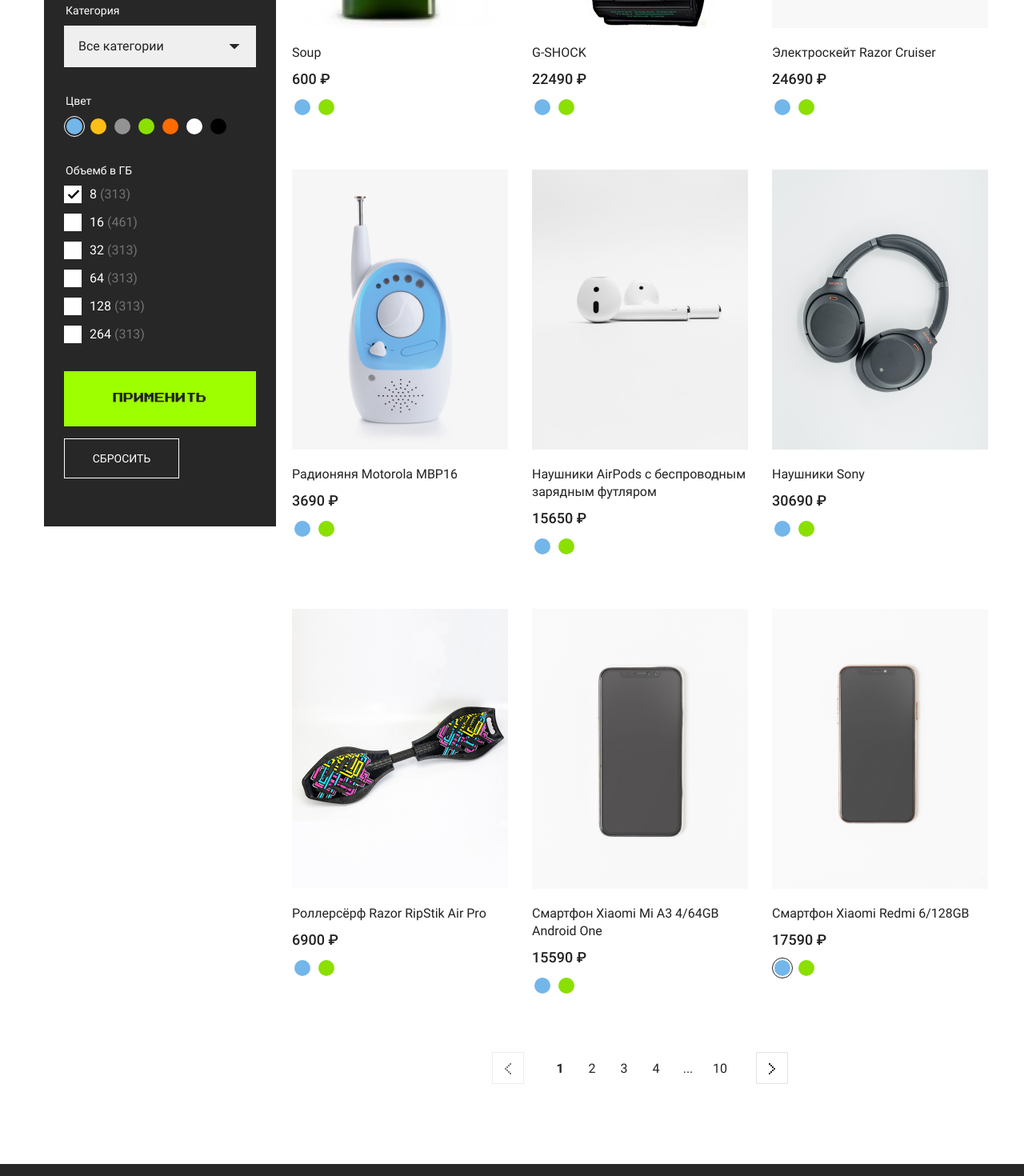
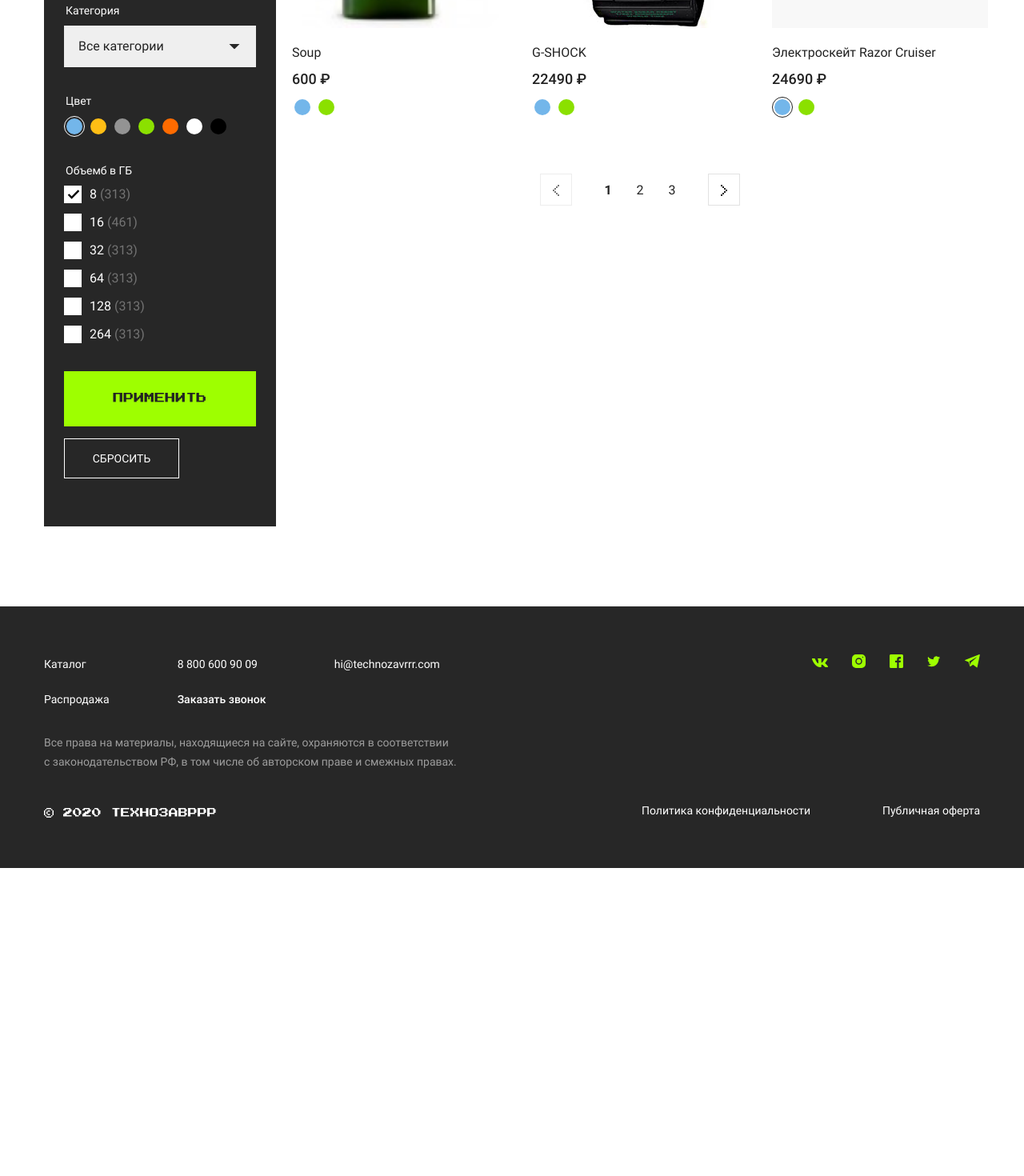
Before and after one commit to k0ndratov/technozavrrr, a Vue app: page / in a window 1280 px wide. Shown: the part 540-2010 px from the top of the page at 80% size. After the commit the page ends 1625 px from the top, so only its background shows below. Built offline with nearby package versions, Linux system fonts and the light colour scheme.

Commit message:
cut out 3.2 task

```diff
--- a/src/App.vue
+++ b/src/App.vue
@@ -1,57 +1,8 @@
 <template>
 <div>
   <section class="catalog">
-  <ProductList :products="products"/>
-  <ul class="catalog__pagination pagination">
-    <li class="pagination__item">
-      <a class="pagination__link pagination__link--arrow pagination__link--disabled"
-        aria-label="Предыдущая страница">
-        <svg width="8" height="14" fill="currentColor">
-          <use xlink:href="#icon-arrow-left"></use>
-        </svg>
-      </a>
-    </li>
-    <li class="pagination__item">
-      <a class="pagination__link pagination__link--current">
-        1
-      </a>
-    </li>
-    <li class="pagination__item">
-      <a class="pagination__link" href="#">
-        2
-      </a>
-    </li>
-    <li class="pagination__item">
-      <a class="pagination__link" href="#">
-        3
-      </a>
-    </li>
-    <li class="pagination__item">
-      <a class="pagination__link" href="#">
-        4
-      </a>
-    </li>
-    <li class="pagination__item">
-      <a class="pagination__link" href="#">
-        ...
-      </a>
-    </li>
-    <li class="pagination__item">
-      <a class="pagination__link" href="#">
-        10
-      </a>
-    </li>
-    <li class="pagination__item">
-      <a
-        class="pagination__link pagination__link--arrow"
-        href="#"
-        aria-label="Следующая страница">
-        <svg width="8" height="14" fill="currentColor">
-          <use xlink:href="#icon-arrow-right"></use>
-        </svg>
-      </a>
-    </li>
-  </ul>
+    <ProductList :products="products"/>
+    <BasePagination :page="page" :count="productsCount" :per-page="productsPerPage"/>
 </section>
 </div>
 </template>
@@ -59,16 +10,28 @@
 <script>
 import products from './data/products';
 import ProductList from './components/ProductList.vue';
+import BasePagination from './components/BasePagination.vue';
 
 export default {
   name: 'App',
   components: {
     ProductList,
+    BasePagination,
   },
   data() {
     return {
-      products,
+      page: 1,
+      productsPerPage: 3,
     };
+  },
+  computed: {
+    productsCount() {
+      return products.length;
+    },
+    products() {
+      const offset = (this.page - 1) * this.productsPerPage;
+      return products.slice(offset, offset + this.productsPerPage);
+    },
   },
 };
 </script>
--- /dev/null
+++ b/src/components/BasePagination.vue
@@ -0,0 +1,39 @@
+<template>
+  <ul class="catalog__pagination pagination">
+    <li class="pagination__item">
+      <a class="pagination__link pagination__link--arrow pagination__link--disabled"
+        aria-label="Предыдущая страница">
+        <svg width="8" height="14" fill="currentColor">
+          <use xlink:href="#icon-arrow-left"></use>
+        </svg>
+      </a>
+    </li>
+    <li class="pagination__item" v-for="pageNumber in pages" :key="pageNumber">
+      <a class="pagination__link" :class="{'pagination__link--current': pageNumber === page}">
+        {{ pageNumber }}
+      </a>
+    </li>
+    <li class="pagination__item">
+      <a
+        class="pagination__link pagination__link--arrow"
+        href="#"
+        aria-label="Следующая страница">
+        <svg width="8" height="14" fill="currentColor">
+          <use xlink:href="#icon-arrow-right"></use>
+        </svg>
+      </a>
+    </li>
+  </ul>
+</template>
+
+<script>
+
+export default {
+  props: ['page', 'count', 'perPage'],
+  computed: {
+    pages() {
+      return Math.ceil(this.count / this.perPage);
+    },
+  },
+};
+</script>
--- a/src/ex3.2/firstModule.js
+++ /dev/null
@@ -1,2 +0,0 @@
-const question = 'А почему вы проверяете домашки в свой выходной?';
-export default question;
--- a/src/ex3.2/secondModule.js
+++ /dev/null
@@ -1,2 +0,0 @@
-const askQuestion = (question) => alert(question);
-export default askQuestion;
--- a/src/main.js
+++ b/src/main.js
@@ -1,14 +1,8 @@
 import Vue from 'vue';
 import App from './App.vue';
-import question from './ex3.2/firstModule';
-import askQuestion from './ex3.2/secondModule';
 
 Vue.config.productionTip = false;
 
 new Vue({
   render: (h) => h(App),
 }).$mount('#app');
-
-askQuestion(question);
-askQuestion('Прикольно наверное выходной в ЧТ иметь...');
-askQuestion('С другой стороны пока я не найду работу у меня каждый день - выходной. Туше.');
```
